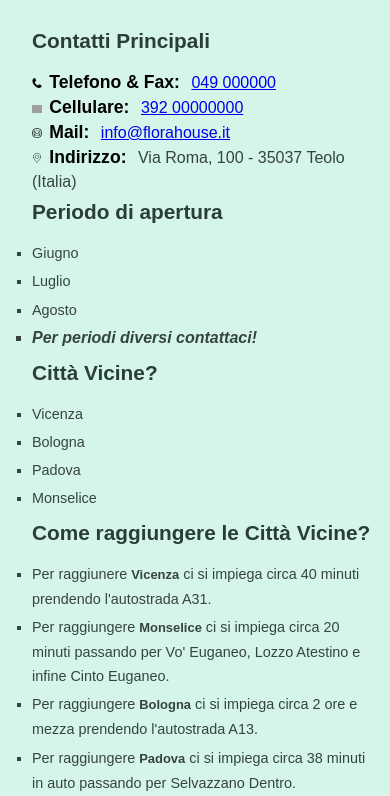
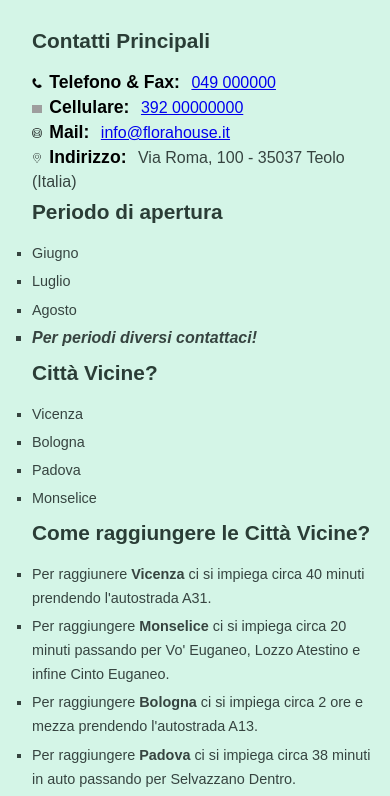
Before and after one commit to comodei/Flora-s-House-TecWeb-Project-, a PHP site: page /html/contatti.html in a window 390 px wide. Shown: the part 270-1066 px from the top of the page. Run offline with PHP 8.4, Linux system fonts and the light colour scheme; grey boxes are pictures that could not be loaded.

Commit message:
Css mobile

```diff
--- a/style/smallStyle.css
+++ b/style/smallStyle.css
@@ -67,6 +67,9 @@ img#logo{
     font-size: 1.3em;
 }
 /*PAGINA CONTATTI*/
+.main div.map_container{
+	margin-left: -1.2em;
+}
 dl.elencoContatti dt{
     font-weight: bold;
     font-size: 1.1em;
@@ -91,7 +94,7 @@ ul li.diversoPeriodo{
 }
 ul .nomeCitta{
     font-weight: bold;
-    font-size: 0.9em;
+    font-size: 1em;
 }
 
 /*FORM PRENOTAZIONI*/
```
